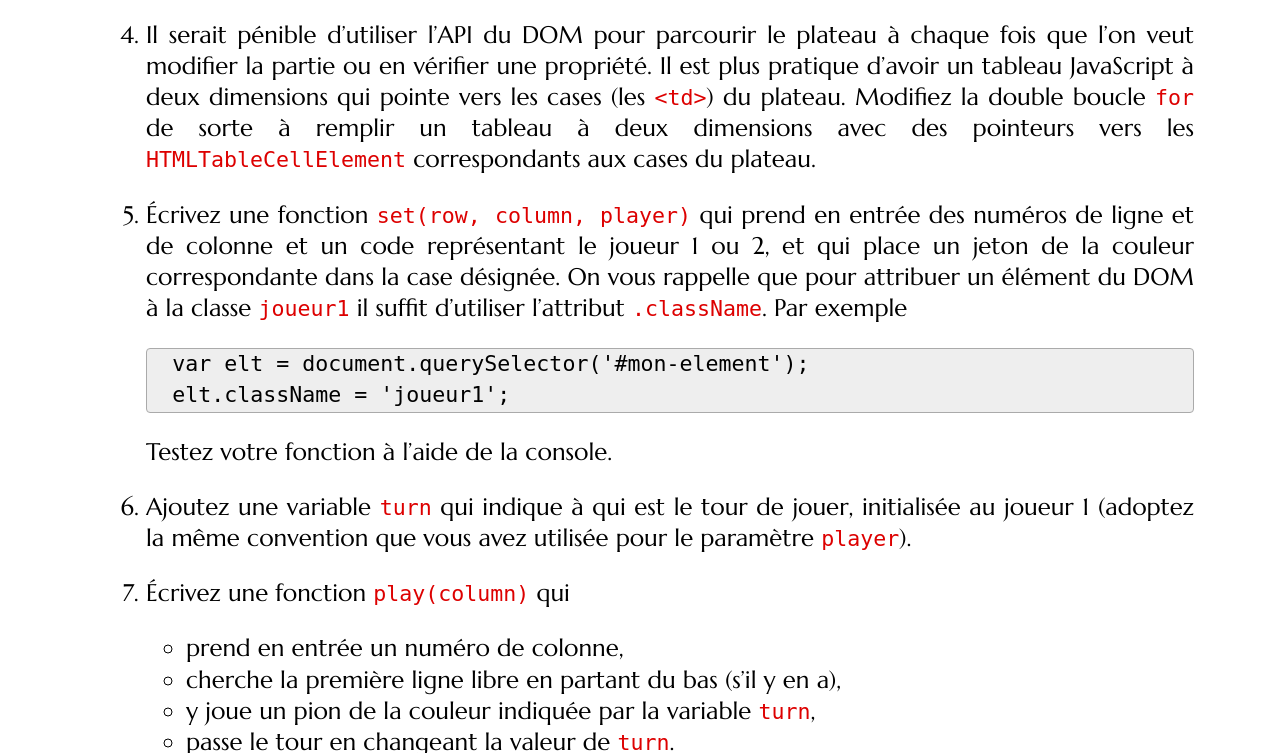
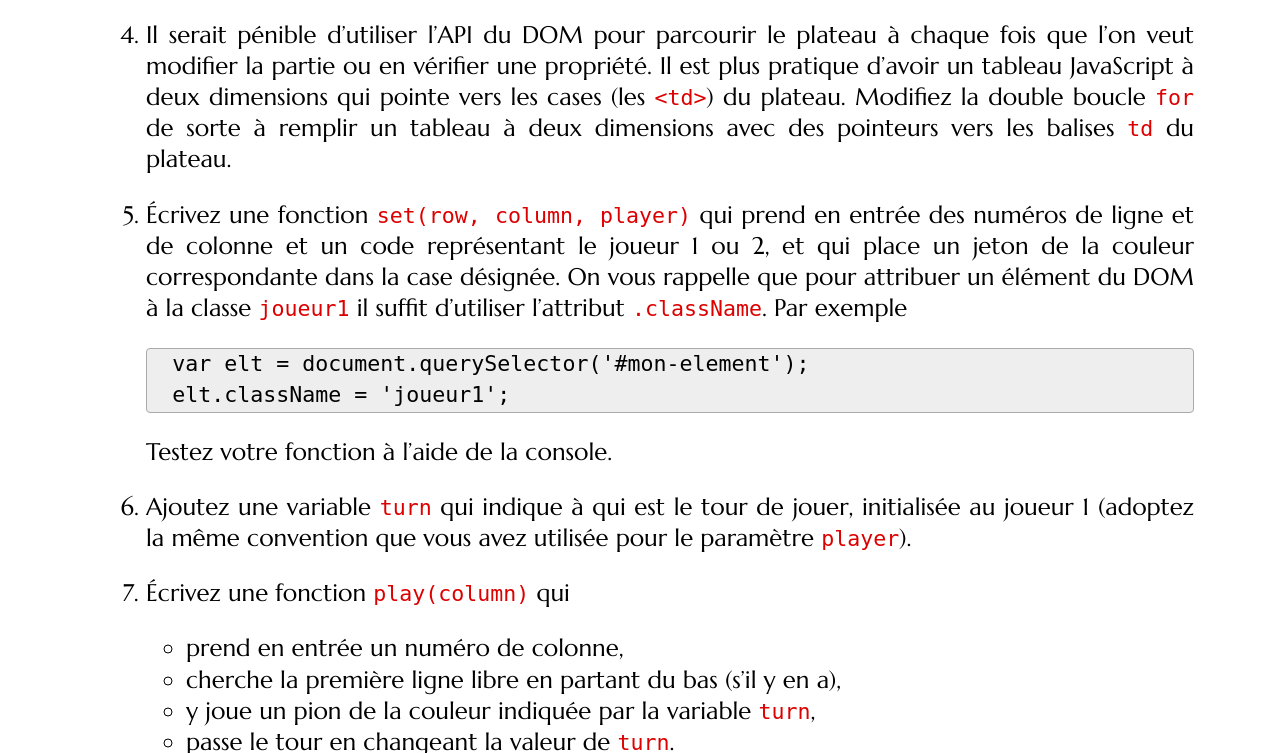
Before and after one commit to defeo/aws, a Jekyll site: the page built from tutorials/tutorial2.md, in a window 1280 px wide and 900 px high, scrolled down 3832 px, cut to the strip 147-900 px from the top of the window. Built offline with Jekyll 4.4.1, drawn with Linux system fonts in a browser that asks for light colours; nearby versions of some CDN libraries; some web fonts are replaced.

Commit message:
Removed confusing sentence

```diff
--- a/tutorials/tutorial2.md
+++ b/tutorials/tutorial2.md
@@ -169,7 +169,7 @@ n'est pas chargé.
    deux dimensions qui pointe vers les cases (les `<td>`) du
    plateau. Modifiez la double boucle `for` de sorte à remplir un
    tableau à deux dimensions avec des pointeurs vers les
-   `HTMLTableCellElement` correspondants aux cases du plateau.
+   balises `td` du plateau.
 
 5. Écrivez une fonction `set(row, column, player)` qui prend en entrée
    des numéros de ligne et de colonne et un code représentant le
```
